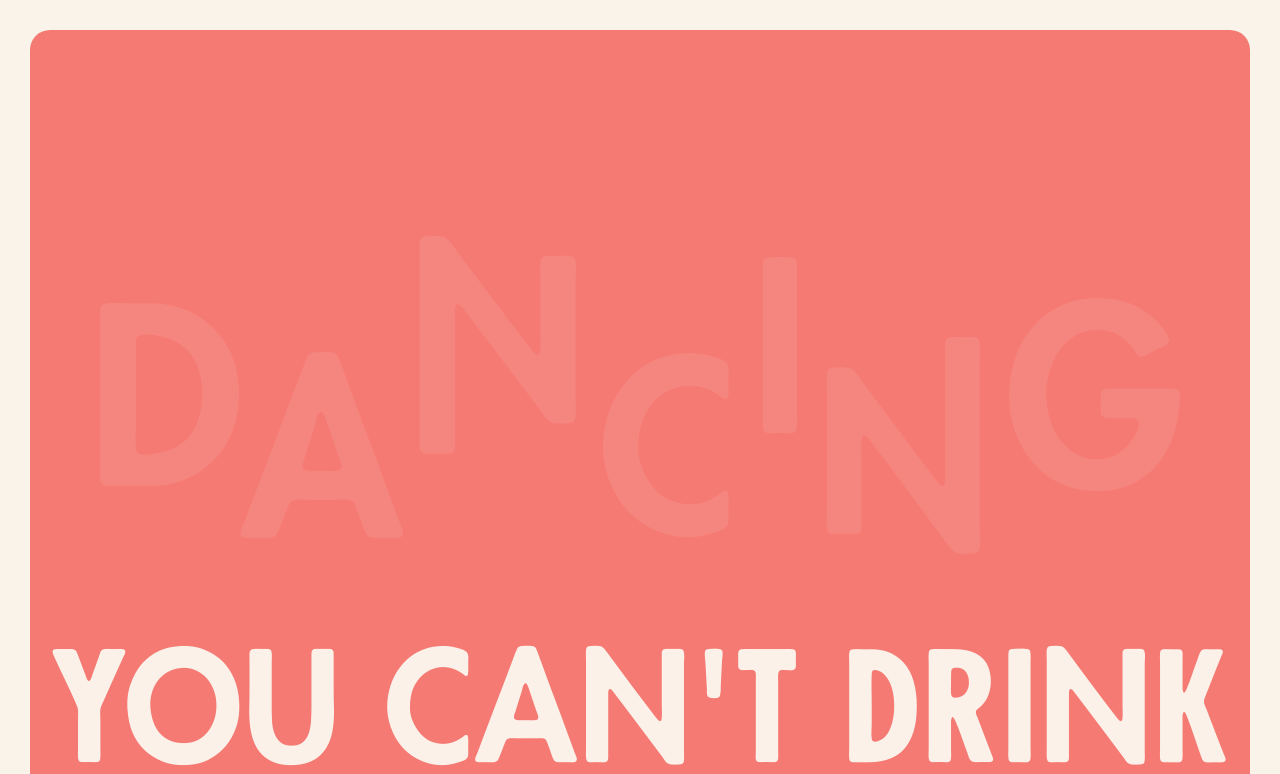
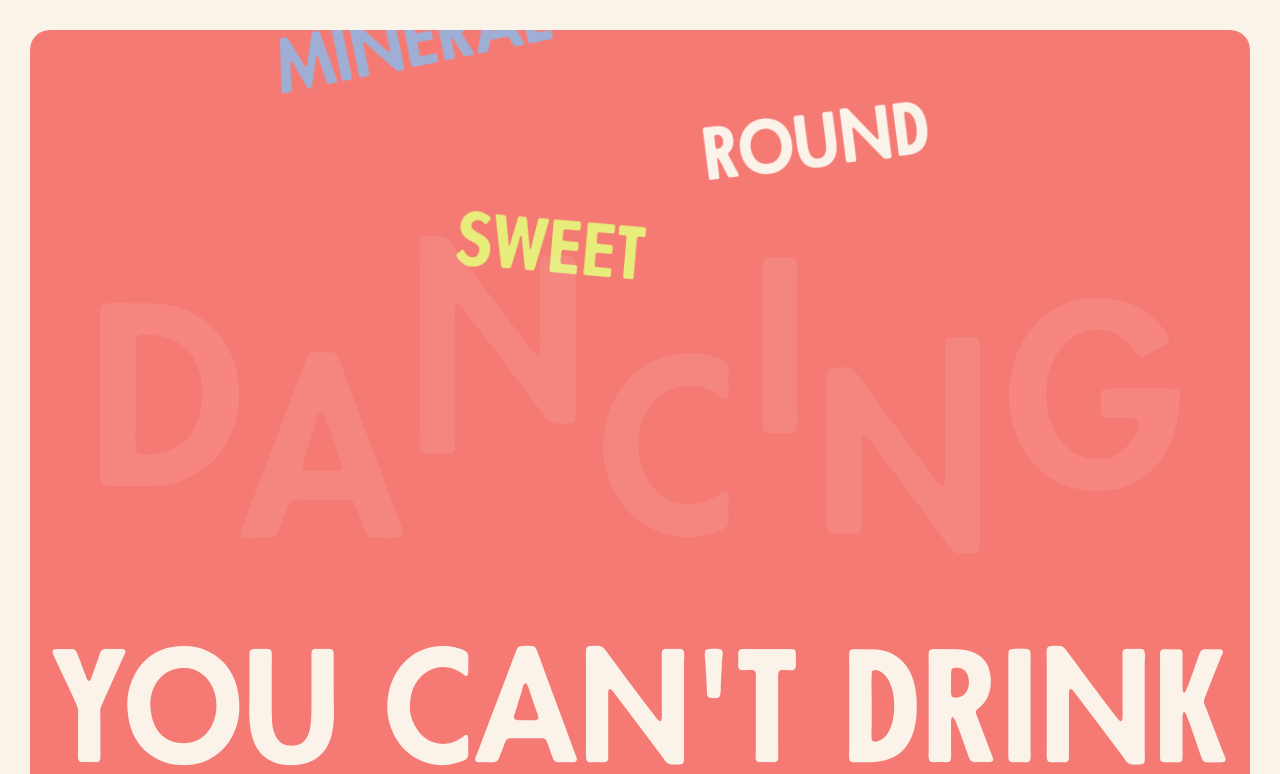
Before and after one commit to Matt-htims/dancing-frontend, a Next.js app: page / in a window 1280 px wide. Shown: the top 774 px of the page. Built offline with nearby package versions, Linux system fonts and the light colour scheme.

Commit message:
Abstracted FallindWords animations out of the component

```diff
--- /dev/null
+++ b/animations/fallingWords.js
@@ -0,0 +1,77 @@
+export const fallContainer = {
+    hidden: {
+      opacity: 1,
+      transition: {},
+    },
+    show: {
+      opacity: 1,
+      transition: {
+        when: 'beforeChildren',
+        staggerChildren: 0.3,
+        duration: 0,
+      },
+    },
+  }
+
+  export const fallSpring1 = {
+    hidden: {
+      y: -4000,
+    },
+    show: {
+      y: 0,
+      rotate: [null, 2, -3, 3, -2, 2, 0],
+      transition: {
+        type: 'spring',
+        damping: 40,
+        mass: 100,
+        stiffness: 20,
+        //   duration: 5,
+      },
+    },
+  }
+
+  export const fallSpring2 = {
+    hidden: {
+      y: -4000,
+      rotate: [null, -3, 2, -2, 3, -2, 0],
+
+    },
+    show: {
+      y: 0,
+      transition: {
+        type: 'spring',
+        damping: 40,
+        mass: 100,
+        stiffness: 20,
+        //   duration: 5,
+      },
+    },
+  }
+
+  export const fall1 = {
+    hidden: {
+      y: -4000,
+    },
+    show: {
+      y: 0,
+      rotate: [null, 2, -3, 3, -2, 2, 0],
+      transition: {
+        ease: 'easeIn',
+        duration: 12,
+      },
+    },
+  }
+
+  export const fall2 = {
+    hidden: {
+      y: -4000,
+    },
+    show: {
+      y: 0,
+      rotate: [null, -3, 2, -2, 3, -2, 0],
+      transition: {
+        ease: 'easeIn',
+        duration: 12,
+      },
+    },
+  }
--- a/components/FallingWords.jsx
+++ b/components/FallingWords.jsx
@@ -11,15 +11,6 @@ const rotateValues = [
   '-rotate-3',
   '-rotate-6',
   '-rotate-12',
-]
-
-const bottomValues = [
-  'bottom-0',
-  'bottom-2',
-  'bottom-4',
-  'bottom-6',
-  'bottom-8',
-  'bottom-10',
 ]
 
 const leftMarginValues = [
@@ -73,64 +64,8 @@ const words = [
   'Bright',
 ]
 
-const fallContainer = {
-  hidden: {
-    opacity: 1,
-    transition: {},
-  },
-  show: {
-    opacity: 1,
-    transition: {
-      when: 'beforeChildren',
-      staggerChildren: 0.3,
-      duration: 0,
-    },
-  },
-}
-
-const fallSpring = {
-  hidden: {
-    y: -3000,
-  },
-  show: {
-    y: 0,
-    transition: {
-      type: 'spring',
-      damping: 100,
-      mass: 100,
-      stiffness: 30,
-      //   duration: 5,
-    },
-  },
-}
-
-const fall1 = {
-  hidden: {
-    y: -4000,
-  },
-  show: {
-    y: 0,
-    rotate: [null, 2, -3, 3, -2, 2, 0],
-    transition: {
-      ease: 'easeIn',
-      duration: 12,
-    },
-  },
-}
-
-const fall2 = {
-  hidden: {
-    y: -4000,
-  },
-  show: {
-    y: 0,
-    rotate: [null, -3, 2, -2, 3, -2, 0],
-    transition: {
-      ease: 'easeIn',
-      duration: 12,
-    },
-  },
-}
+// Animations
+import {fallContainer, fall1, fall2, fallSpring1, fallSpring2} from '@/animations/fallingWords.js'
 
 export default function FallingWords({ constraintsRef }) {
   return (
--- a/pages/index.jsx
+++ b/pages/index.jsx
@@ -10,7 +10,7 @@ import Loader from '@/components/Loader'
 import FallingWords from '@/components/FallingWords'
 
 export default function Home() {
-  const [loading, setLoading] = useState(true)
+  const [loading, setLoading] = useState(false)
 
   const constraintsRef = useRef(null)
 
```
